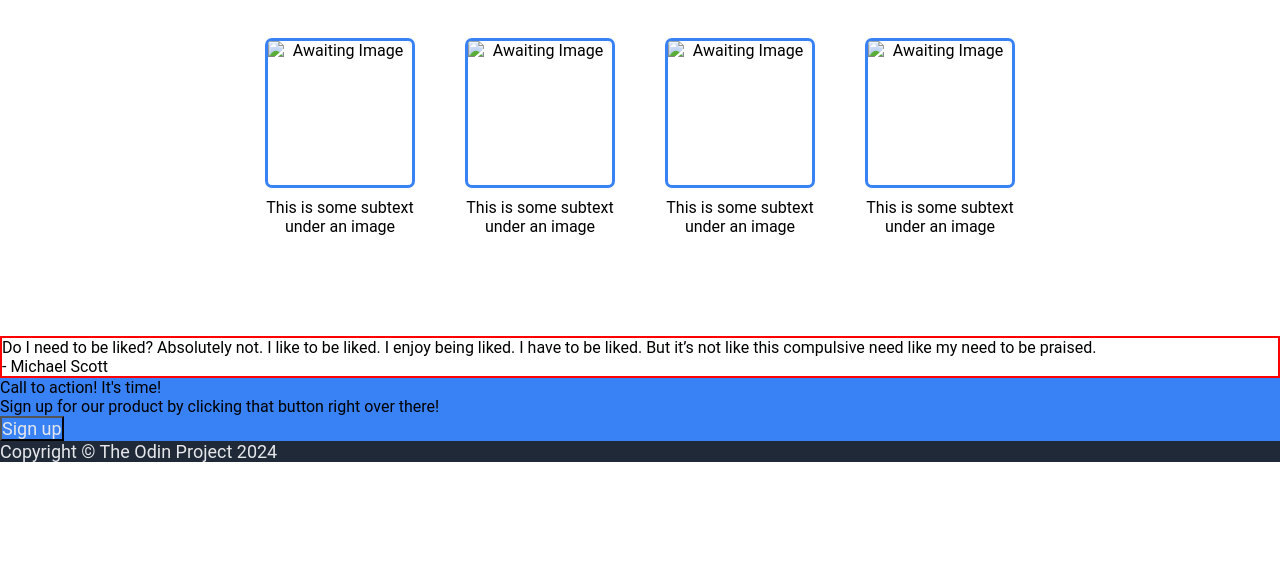
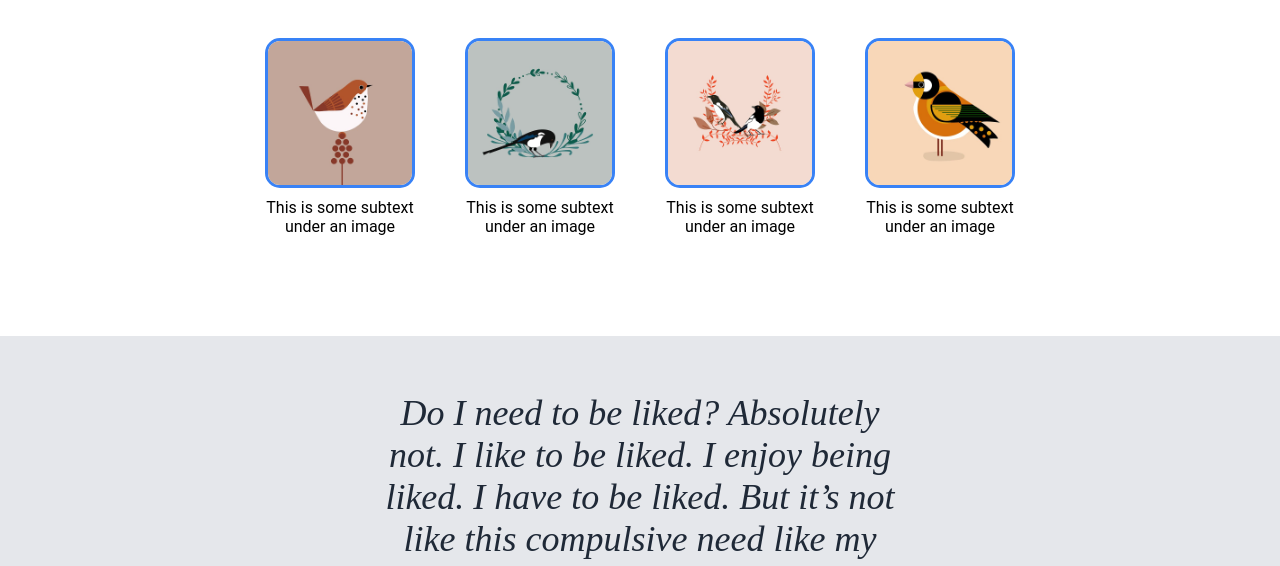
Before and after one commit to Lanius1984/odin-landing-page, a plain HTML site: page index.html in a window 1280 px wide. Shown: the part 690-1256 px from the top of the page. Before the commit the page ends 1152 px from the top, so only its background shows below. Drawn offline with Linux system fonts and the light colour scheme.

Commit message:
Add styling to index.html information container
Completed styling on info container and
progressing on quote.
Need to understand importing fonts.

```diff
--- a/index.html
+++ b/index.html
@@ -31,19 +31,19 @@
 
         <div class="info-cards">
             <div class="card">
-                <img class="info-img" src="#" alt="Awaiting Image">
+                <img class="info-img" src="./images/info-bird-1.jpg" alt="brown bird">
                 <div class="card-subtext">This is some subtext under an image</div>
             </div>
             <div class="card">
-                <img class="info-img" src="#" alt="Awaiting Image">
+                <img class="info-img" src="./images/info-bird-2.jpg" alt="blue bird">
                 <div class="card-subtext">This is some subtext under an image</div>
             </div>
             <div class="card">
-                <img class="info-img" src="#" alt="Awaiting Image">
+                <img class="info-img" src="./images/info-bird-3.jpg" alt="pink bird">
                 <div class="card-subtext">This is some subtext under an image</div>
             </div>
             <div class="card">
-                <img class="info-img" src="#" alt="Awaiting Image">
+                <img class="info-img" src="./images/info-bird-4.jpg" alt="orange bird">
                 <div class="card-subtext">This is some subtext under an image</div>
             </div>
         </div>
--- a/styles.css
+++ b/styles.css
@@ -1,11 +1,6 @@
-@font-face {
-    font-family: 'roboto';
-    src: url(https://fonts.googleapis.com/css?family=Roboto);
-}
-
 * {
     box-sizing: border-box;
-    font-family: 'roboto';
+    font-family: "Roboto", sans-serif;
     margin: 0;
     padding: 0;
 }
@@ -125,18 +120,32 @@ a {
 
 .info-img {
     border: 3px solid #3882F6;
-    border-radius: 7px;
-    height: 150px;
-    width: 150px;
+    border-radius: 15px;
+    max-height: 150px;
+    max-width: 150px;
     margin-bottom: 10px;
 }
 
-.card-subtext {
-
+.quote {
+    display: flex;
+    flex-direction: column;
+    background-color: #E5E7EB;
+    height: 350px;
+    padding: 100px 30%;
+    justify-content: center;
 }
 
+.quote-text {
+    text-align: center;
+    font-size: 36px;
+    font-style: italic;
+    color: #1F2937;
+    font-family: "Roboto-ThinItalic";
+}
 
-
-.quote {
-    border: 2px solid red; /*to be deleted*/
+.author {
+    text-align: end;
+    font-weight: 600;
+    font-size: 24px;
+    color: #1F2937;
 }
```
Also changed, not shown: images/info-bird-1.jpg (added), images/info-bird-2.jpg (added), images/info-bird-3.jpg (added), images/info-bird-4.jpg (added), 1 other file.
